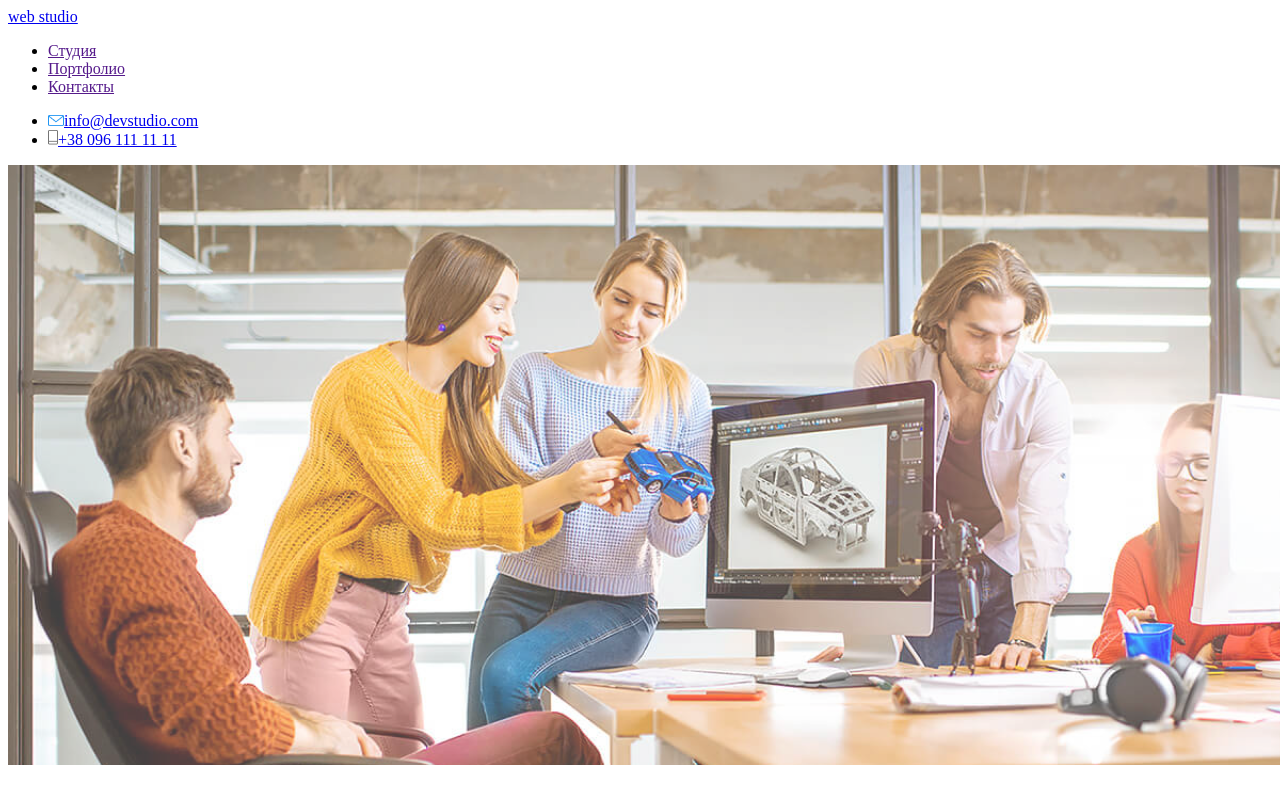
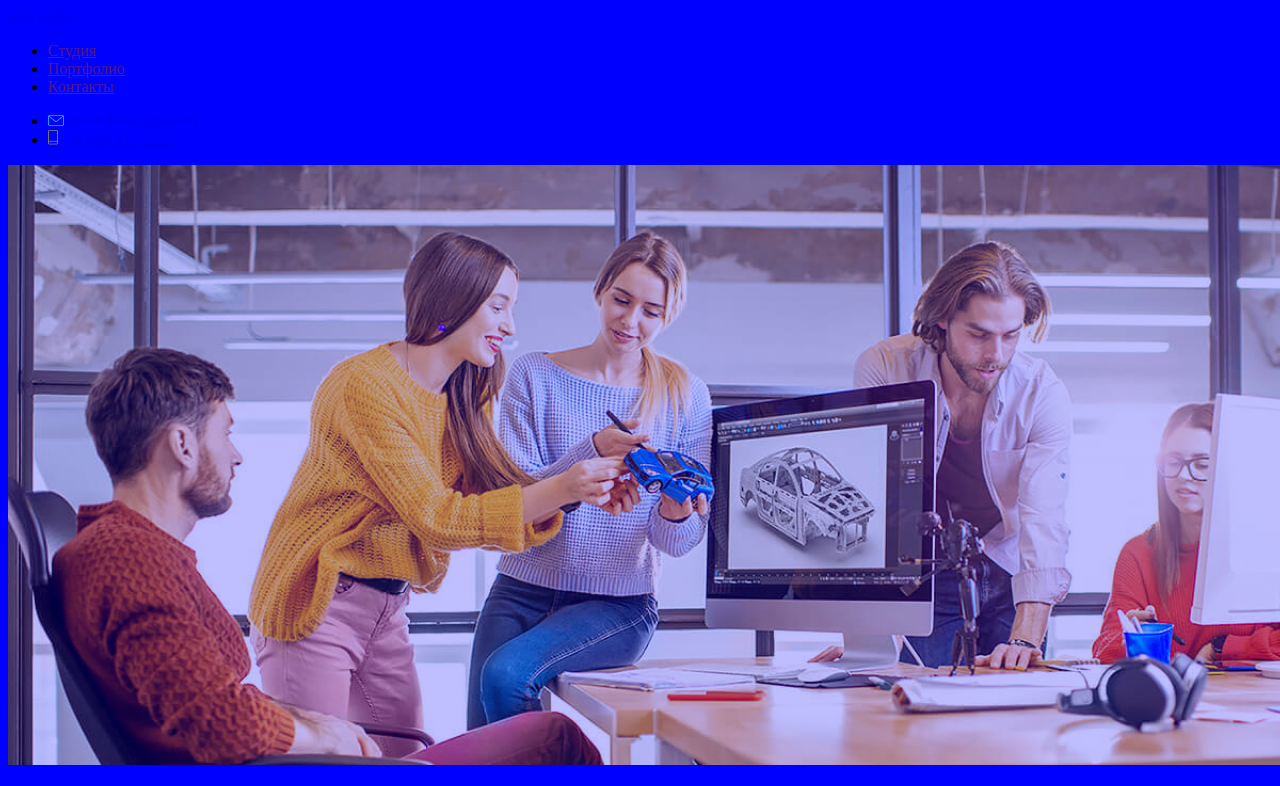
Before and after one commit to AlexChudak/html-css-hw-2, a plain HTML site: page index.html in a window 1280 px wide. Shown: the top 786 px of the page. Drawn offline with Linux system fonts and the light colour scheme.

Commit message:
connect css

```diff
--- a/css/styles.css
+++ b/css/styles.css
@@ -1 +1,3 @@
-/*  */
+body {
+  background-color: blue;
+}
--- a/index.html
+++ b/index.html
@@ -4,6 +4,7 @@
     <meta charset="UTF-8" />
     <meta name="viewport" content="width=, initial-scale=1.0" />
     <title>Webstudio</title>
+    <link rel="stylesheet" href="./css/styles.css" />
   </head>
   <body>
     <header>
```
